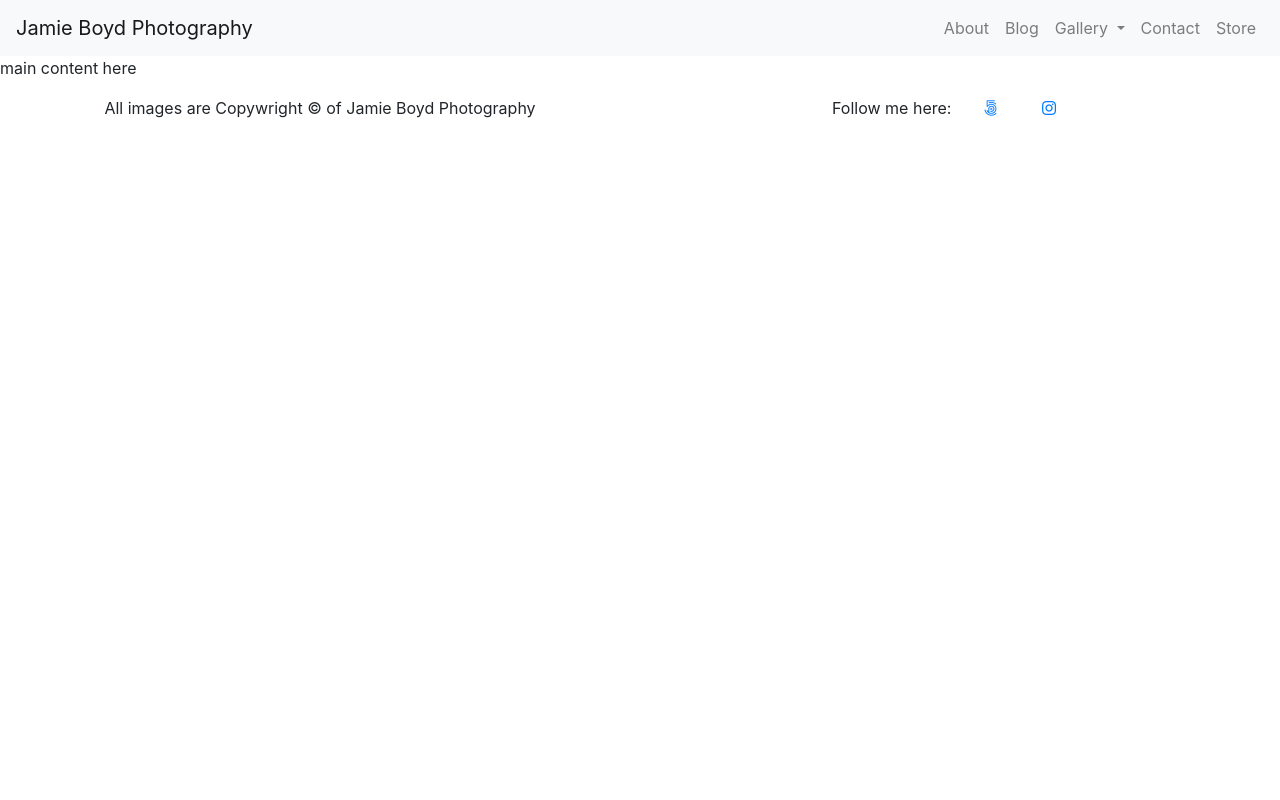
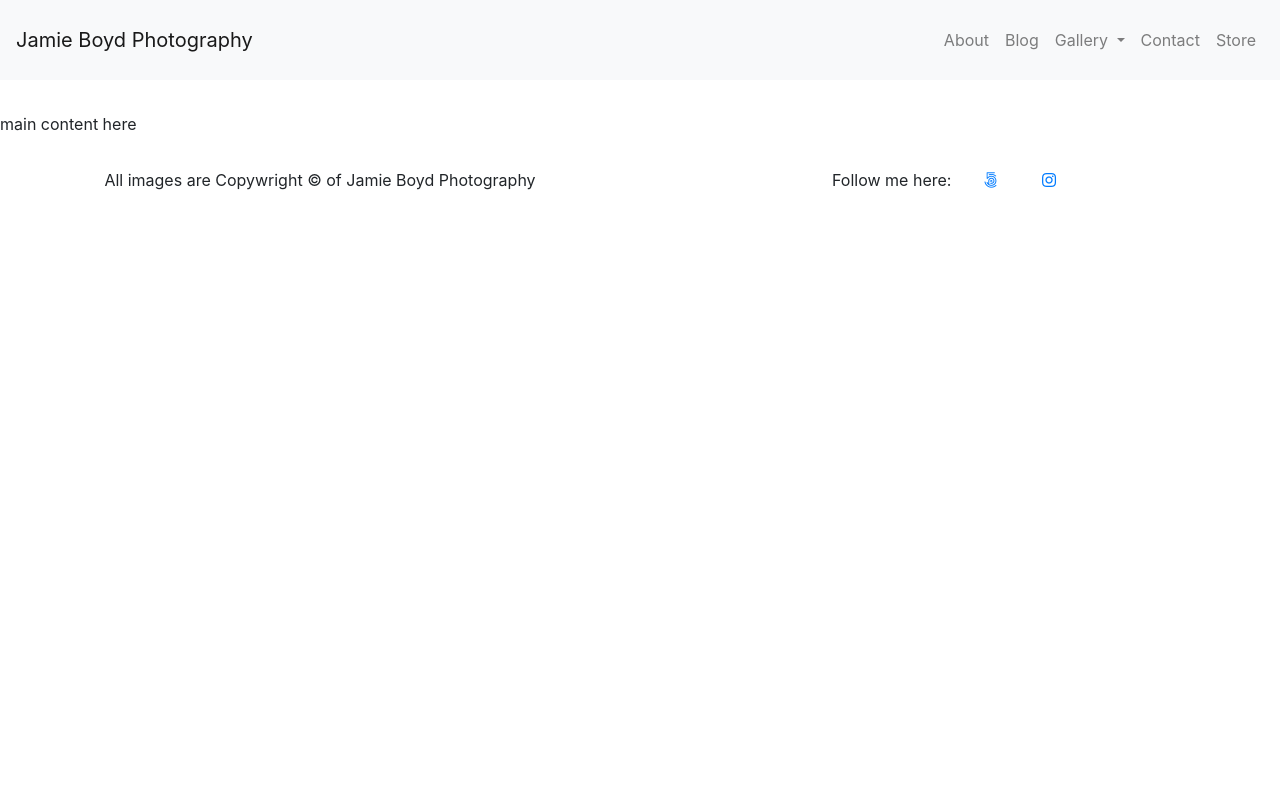
Before and after one commit to jboyd8/jamieboydphotography, a Django app: page / in a window 1280 px wide. Run offline with Django 3.2, Linux system fonts and the light colour scheme; some libraries are stand-ins or nearby versions.

Commit message:
feat: added height styles for header footer and body

```diff
--- a/jamieboydphoto/static/css/style.css
+++ b/jamieboydphoto/static/css/style.css
@@ -1,10 +1,24 @@
+html, body {
+    height: 100%;
+}
+
 /* Header */
+.header {
+    height: 10%;
+    margin-bottom: 2em;
+}
+
 .options {
     justify-content: flex-end;
 }
 
 
 /* Footer */
+#main-footer {
+    height: 5%;
+    margin-top: 2em;
+}
+
 .copywright-info {
     text-align: center;
 }
```
